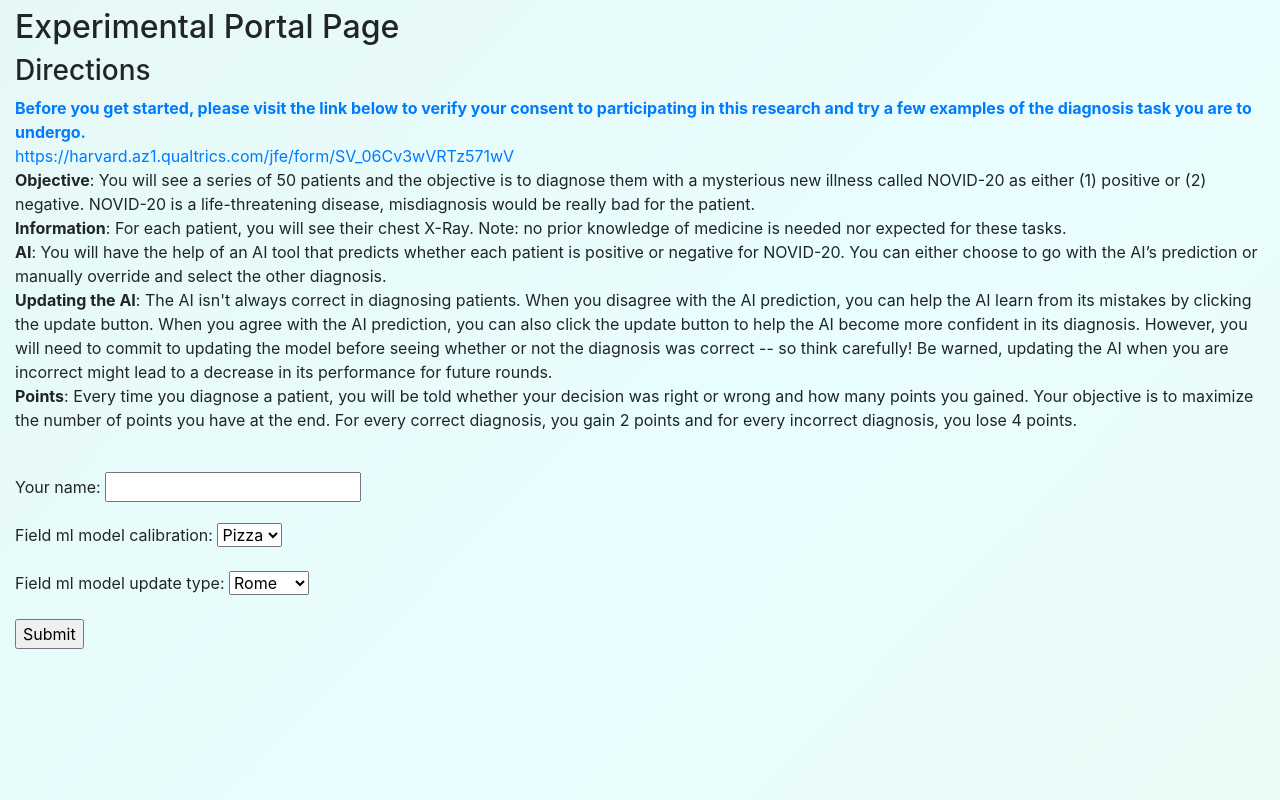
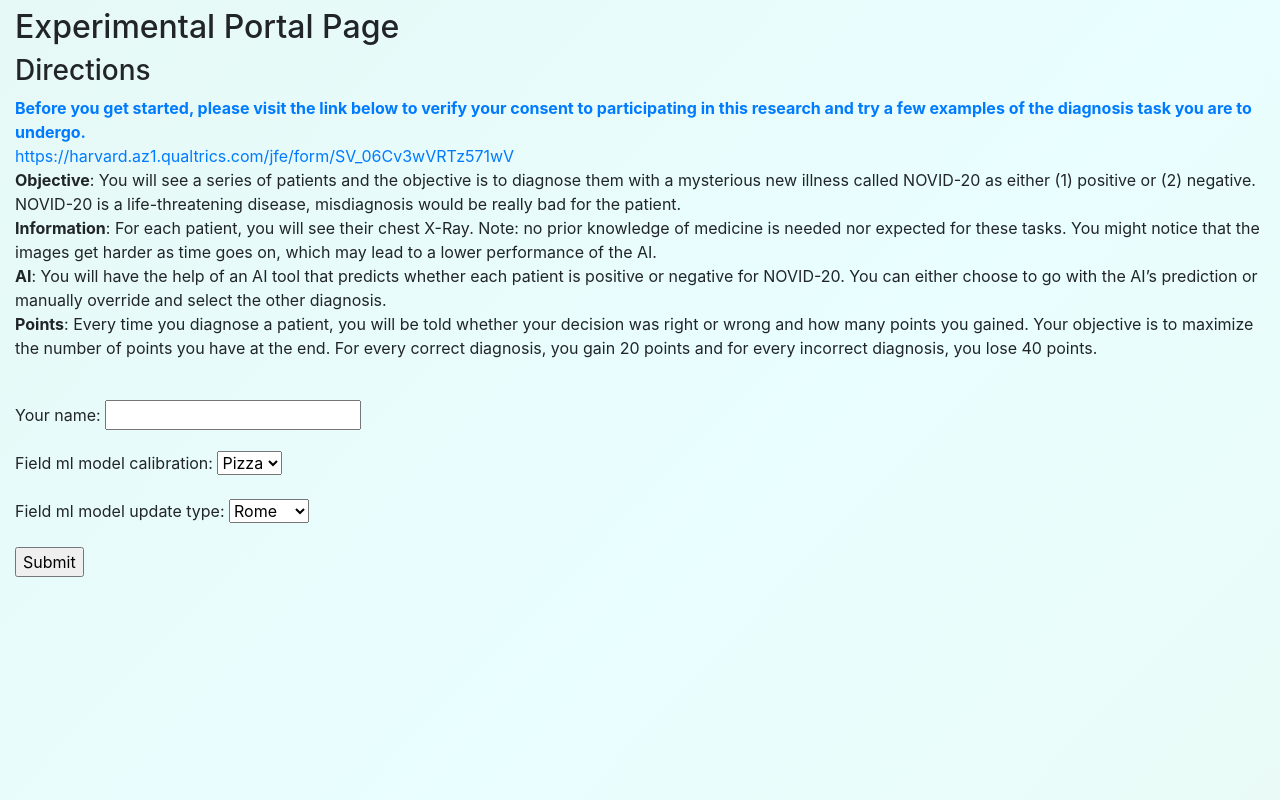
Before and after one commit to eric-z-lin/Human-AI-Trust, a Django app: page /mainpage/start_experiment in a window 1280 px wide. Run offline with Django 3.2, Linux system fonts and the light colour scheme; some libraries are stand-ins or nearby versions.

Commit message:
Fixed directions

```diff
--- a/human_ai_trust/mainpage/templates/start_experiment.html
+++ b/human_ai_trust/mainpage/templates/start_experiment.html
@@ -9,19 +9,18 @@
         <a href="https://harvard.az1.qualtrics.com/jfe/form/SV_06Cv3wVRTz571wV">https://harvard.az1.qualtrics.com/jfe/form/SV_06Cv3wVRTz571wV</a> <br>
 
         <b>Objective</b>:
-        You will see a series of 50 patients and the objective is to diagnose them with a mysterious new illness called NOVID-20 as either (1) positive or (2) negative. NOVID-20 is a life-threatening disease, misdiagnosis would be really bad for the patient.<br>
+        You will see a series of patients and the objective is to diagnose them with a mysterious new illness called NOVID-20 as either (1) positive or (2) negative. NOVID-20 is a life-threatening disease, misdiagnosis would be really bad for the patient. <br>
 
         <b>Information</b>:
-        For each patient, you will see their chest X-Ray. Note: no prior knowledge of medicine is needed nor expected for these tasks.<br>
+        For each patient, you will see their chest X-Ray. Note: no prior knowledge of medicine is needed nor expected for these tasks. You might notice that the images get harder as time goes on, which may lead to a lower performance of the AI. <br>
 
         <b>AI</b>:
-        You will have the help of an AI tool that predicts whether each patient is positive or negative for NOVID-20. You can either choose to go with the AI’s prediction or manually override and select the other diagnosis.<br>
+        You will have the help of an AI tool that predicts whether each patient is positive or negative for NOVID-20. You can either choose to go with the AI’s prediction or manually override and select the other diagnosis. <br>
 
-        <b>Updating the AI</b>:
-        The AI isn't always correct in diagnosing patients. When you disagree with the AI prediction, you can help the AI learn from its mistakes by clicking the update button. When you agree with the AI prediction, you can also click the update button to help the AI become more confident in its diagnosis. However, you will need to commit to updating the model before seeing whether or not the diagnosis was correct -- so think carefully! Be warned, updating the AI when you are incorrect might lead to a decrease in its performance for future rounds.<br>
 
         <b>Points</b>:
-        Every time you diagnose a patient, you will be told whether your decision was right or wrong and how many points you gained. Your objective is to maximize the number of points you have at the end. For every correct diagnosis, you gain 2 points and for every incorrect diagnosis, you lose 4 points.<br>
+        Every time you diagnose a patient, you will be told whether your decision was right or wrong and how many points you gained. Your objective is to maximize the number of points you have at the end. For every correct diagnosis, you gain 20 points and for every incorrect diagnosis, you lose 40 points.
+        <br>
 	</p>
 	<br />
 
```
Also changed, not shown: human_ai_trust/mainpage/templates/index.html (+10 -5 lines).
